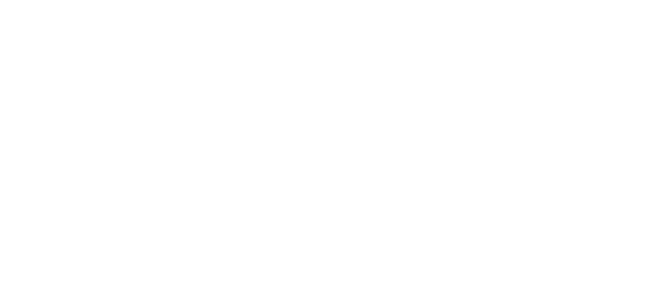
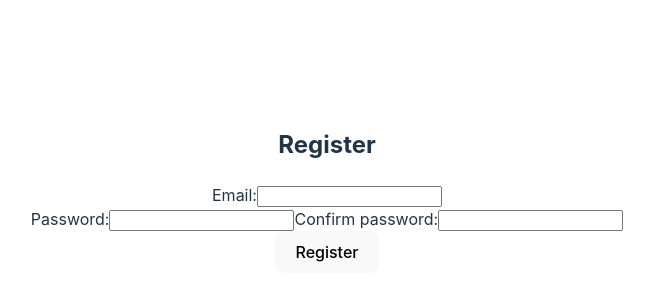
Before and after one commit to theflyoccultist/simpleplan, a React (Vite) app in the folder admin-portal/: page /register in a window 1280 px wide. Before the commit this address had no page. Shown: the part 210-510 px from the top of the page, without its empty margins (313-967 px from the left). Built offline with nearby package versions, Linux system fonts and the light colour scheme.

Commit message:
login & register components

```diff
--- a/admin-portal/package.json
+++ b/admin-portal/package.json
@@ -10,6 +10,7 @@
     "preview": "vite preview"
   },
   "dependencies": {
+    "axios": "^1.7.7",
     "bootstrap": "^5.3.3",
     "react": "^18.3.1",
     "react-bootstrap": "^2.10.4",
--- a/admin-portal/src/App.tsx
+++ b/admin-portal/src/App.tsx
@@ -6,6 +6,7 @@ function App() {
 <div>
   <h2>SimplePlan - Admin Portal</h2>
   <Button variant="primary" href="/login">Login</Button>
+  <Button variant='primary' href="/register">Register</Button>
   <Button variant="primary" href="/dashboard">Dashboard</Button>
 </div>
   )
--- a/admin-portal/src/components/Login.tsx
+++ b/admin-portal/src/components/Login.tsx
@@ -1,5 +1,52 @@
-export default function Login () {
+import React, { useState } from 'react';
+import axios from 'axios';
+import { useNavigate } from 'react-router-dom';
+
+const Login: React.FC = () => {
+    const [email, setEmail] = useState('');
+    const [password, setPassword] = useState('');
+    const [error, setError] = useState('');
+    const navigate = useNavigate();
+
+    const handleSubmit = async (e: React.FormEvent) => {
+        e.preventDefault();
+        try {
+            // Make a POST request to the login route
+            const response = await axios.post('http://localhost:3000/auth/login', { email, password });
+            localStorage.setItem('token', response.data.token); // Store JWT in localStorage
+            navigate('/dashboard'); // Redirect to dashboard after successful login
+        } catch (err) {
+            setError('Invalid email or password'); // Handle errors
+        }
+    };
+
     return (
-        <h2>Login</h2>
-    )
-}
+        <div>
+            <h2>Login</h2>
+            {error && <p>{error}</p>}
+            <form onSubmit={handleSubmit}>
+                <div>
+                    <label>Email:</label>
+                    <input
+                        type="email"
+                        value={email}
+                        onChange={(e) => setEmail(e.target.value)}
+                        required
+                    />
+                </div>
+                <div>
+                    <label>Password:</label>
+                    <input
+                        type="password"
+                        value={password}
+                        onChange={(e) => setPassword(e.target.value)}
+                        required
+                    />
+                </div>
+                <button type="submit">Login</button>
+            </form>
+        </div>
+    );
+};
+
+export default Login;
--- /dev/null
+++ b/admin-portal/src/components/Register.tsx
@@ -0,0 +1,72 @@
+import React, { useState } from 'react';
+import axios from 'axios';
+import { useNavigate } from 'react-router-dom';
+
+const Register: React.FC = () => {
+    const [email, setEmail] = useState('');
+    const [password, setPassword] = useState('');
+    const [confPassword, setConfPassword] = useState('');
+    const [error, setError] = useState('');
+    const navigate = useNavigate();
+
+    const handleSubmit = async (e: React.FormEvent) => {
+        e.preventDefault();
+
+            // Check if password and confPassword are equal
+            if (password !== confPassword) {
+                setError('Passwords do not match');
+            }
+
+        try {
+            const response = await axios.post('http://localhost:3000/auth/register', { email, password });
+
+            // Make a POST request to the register route
+            localStorage.setItem('token', response.data.token);
+            navigate('/dashboard');
+            console.log('registration successful');
+        } catch (err: any) {
+            if (err.response && err.response.status === 400 && err.response.data.message === 'User already exists') {
+                setError('User already exists');
+            } else {
+                setError('Error during registration');
+            }
+        }
+    };
+
+    return (
+        <div>
+            <h2>Register</h2>
+            {error && <p>{error}</p>}
+            <form onSubmit={handleSubmit}>
+                <div>
+                    <label>Email:</label>
+                    <input
+                        type="email"
+                        value={email}
+                        onChange={(e) => setEmail(e.target.value)}
+                        required
+                    />
+                </div>
+                <div>
+                    <label>Password:</label>
+                    <input
+                        type="password"
+                        value={password}
+                        onChange={(e) => setPassword(e.target.value)}
+                        required
+                    />
+                    <label>Confirm password:</label>
+                    <input
+                        type="password"
+                        value={confPassword}
+                        onChange={(e) => setConfPassword(e.target.value)}
+                        required
+                    />
+                </div>
+                <button type="submit">Register</button>
+            </form>
+        </div>
+    );
+};
+
+export default Register;
--- a/admin-portal/src/main.tsx
+++ b/admin-portal/src/main.tsx
@@ -5,7 +5,7 @@ import App from './App.tsx'
 import './index.css'
 import Dashboard from './components/Dashboard.tsx'
 import Login from './components/Login.tsx'
-
+import Register from './components/Register.tsx';
 
 ReactDOM.createRoot(document.getElementById('root') as HTMLElement).render(
   <React.StrictMode>
@@ -14,6 +14,7 @@ ReactDOM.createRoot(document.getElementById('root') as HTMLElement).render(
         <Route path='/' element={<App />} />
         <Route path='/dashboard' element={<Dashboard />} />
         <Route path='/login' element={<Login />} />
+        <Route path='/register' element={<Register />} />
       </Routes>
     </BrowserRouter>
   </React.StrictMode>,
```
Also changed, not shown: 3 other files (tests, documents, lock files or other folders).
